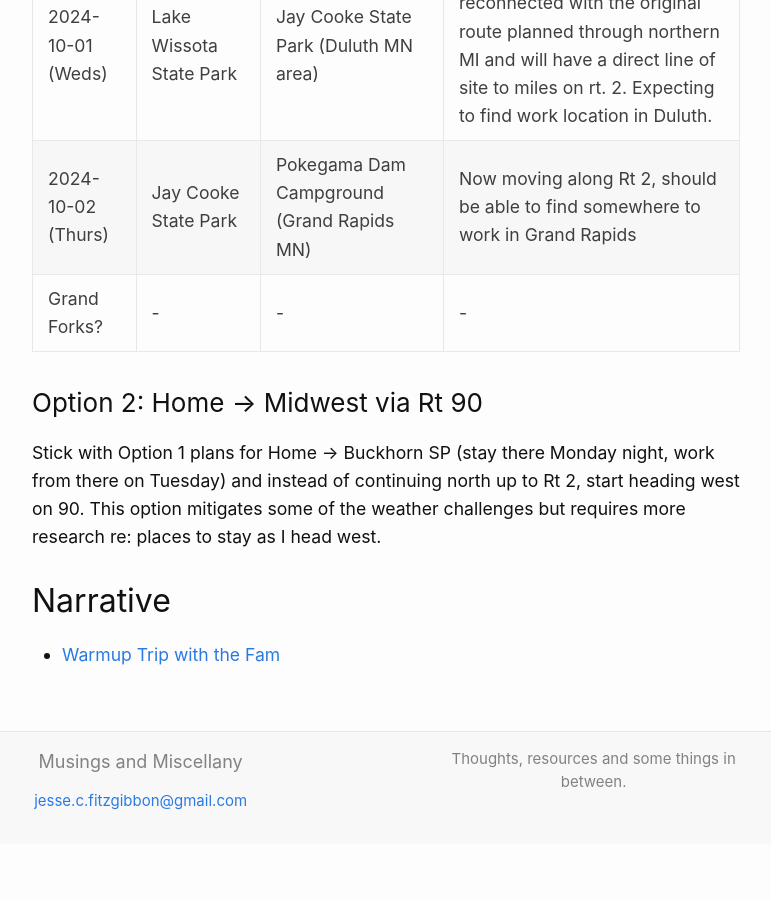
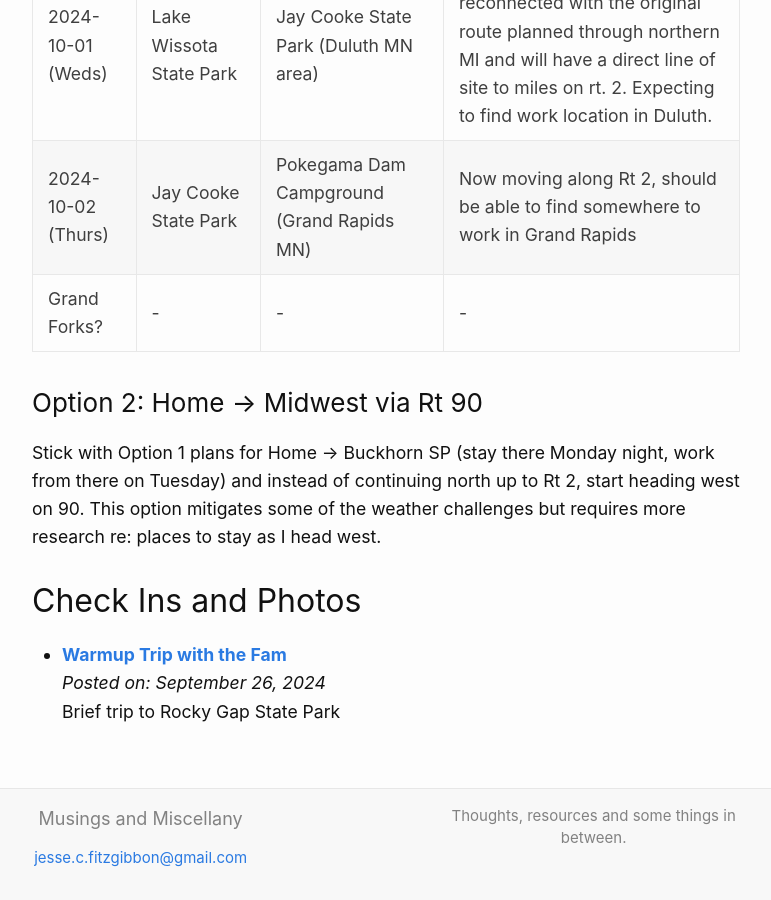
Before and after one commit to jessefitz/sidespins, a Jekyll site: the page built from travel-updates.md, in a window 1280 px wide and 900 px high, scrolled down 1175 px. Shown: the whole window, without its empty margins (254-1025 px from the left). Built offline with Jekyll 4.4.1, drawn with Linux system fonts in a browser that asks for light colours; before the commit the page ends 2019 px from its top, so only the background shows below that.

Commit message:
post listing

```diff
--- a/travel-updates.md
+++ b/travel-updates.md
@@ -26,8 +26,11 @@ In the meanwhile, I'll share some details about the plan (ideas) for my unplanne
 
 Stick with Option 1 plans for Home -> Buckhorn SP (stay there Monday night, work from there on Tuesday) and instead of continuing north up to Rt 2, start heading west on 90.  This option mitigates some of the weather challenges but requires more research re: places to stay as I head west.
 
-## Narrative
+## Check Ins and Photos
 
-{% for post in site.categories.travel %}
-- [{{ post.title }}]({{ post.url }})
+{% assign travel_posts = site.categories.travel | sort: 'date' | reverse %}
+{% for post in travel_posts %}
+- **[{{ post.title }}]({{ post.url }})**
+  _Posted on: {{ post.date | date: "%B %d, %Y" }}_
+  {{ post.excerpt }}
 {% endfor %}
```
